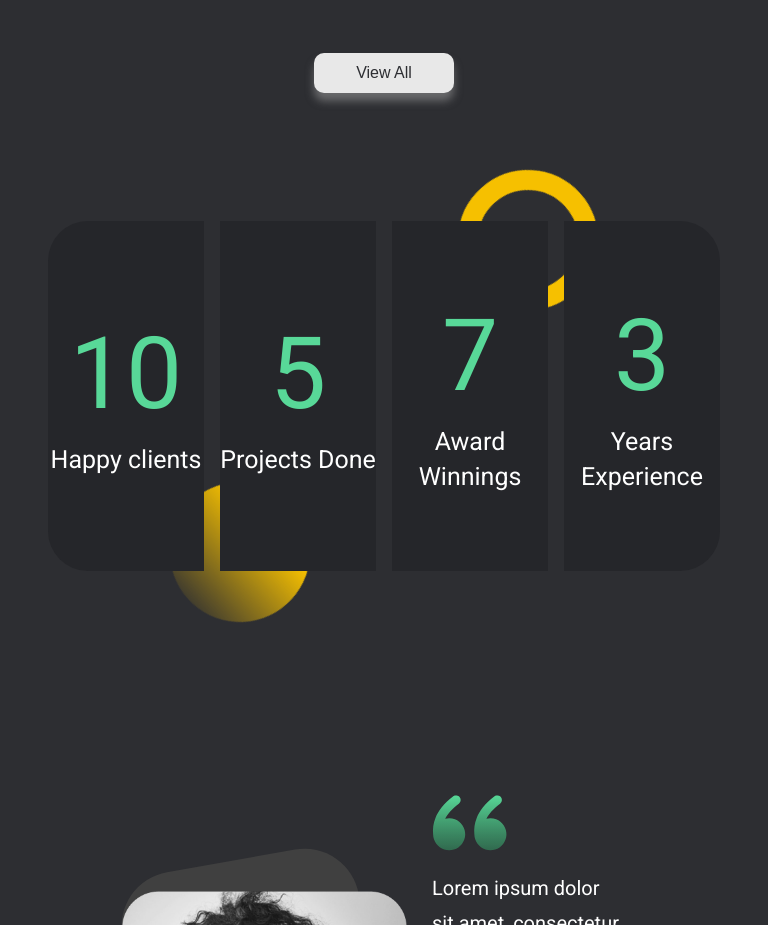
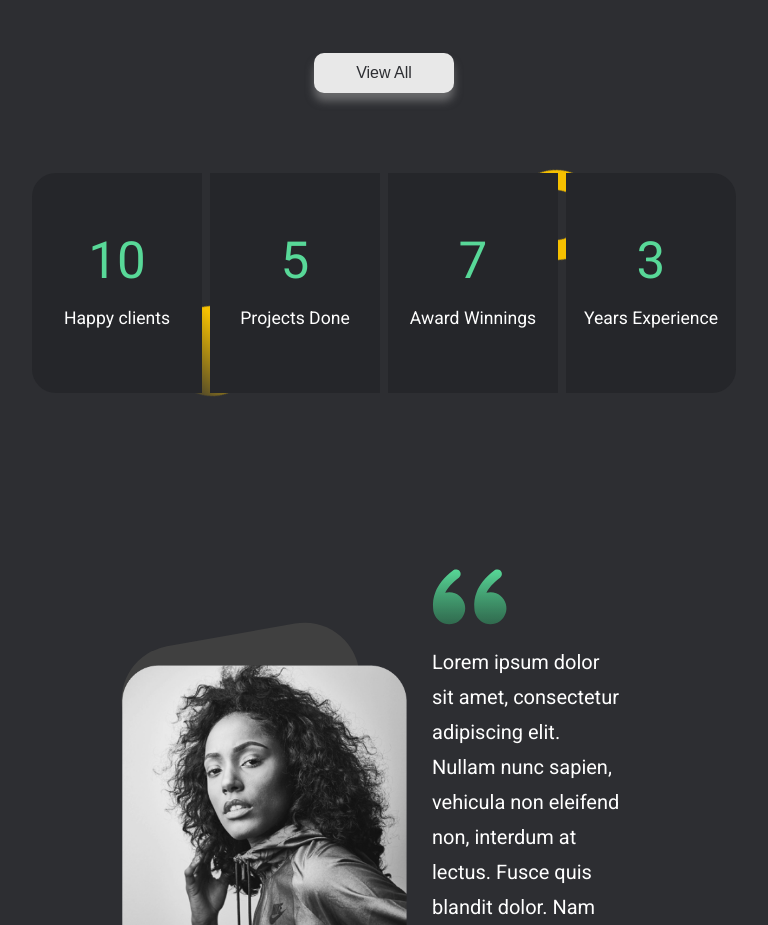
Before and after one commit to tersoo-ahire/Portfolio, a React (Vite) app in the folder project/: page / in a window 768 px wide. Shown: the part 3160-4085 px from the top of the page. Built offline with nearby package versions, Linux system fonts and the light colour scheme.

Commit message:
made section three responsive for large tablets

```diff
--- a/project/src/styles_tablet_large/App.css
+++ b/project/src/styles_tablet_large/App.css
@@ -298,4 +298,59 @@
         padding: 0.625em;
         border-radius: 10px;
     }
+
+    .viewall > a {
+        font-size: 1rem;
+    }
+
+    .section-three {
+        padding: 3em 2em;
+        gap: 0.5em;
+    }
+
+    .section-three-left, .section-three-right {
+        gap: 0.5em;
+    }
+
+    .card1 {
+        height: 220px;
+        border-radius: 24px 0px 0px 24px;
+        padding: 0em 0.5em;
+    }
+
+    .card2, .card3 {
+        height: 220px;
+        border-radius: 0px;
+        padding: 0em 0.5em;
+    }
+
+    .card4 {
+        height: 220px;
+        border-radius: 0px 24px 24px 0px;
+        padding: 0em 0.5em;
+    }
+
+    .card-p1 {
+        font-size: 3.2rem;
+    }
+
+    .card-p2 {
+        font-size: 1.1rem;
+    }
+
+    .card-circle1 {
+        width: 50px;
+        height: 50px;
+        left: 15px;
+        bottom: 5px;
+    }
+
+    .card-circle2 {
+        width: 50px;
+        height: 50px;
+        right: 15px;
+        top: 5px;
+    }
+
+
 }
--- a/project/src/styles_tablet_small/App.css
+++ b/project/src/styles_tablet_small/App.css
@@ -321,11 +321,11 @@
     }
 
     .card-p1 {
-        font-size: 2.8rem;
+        font-size: 3rem;
     }
 
     .card-p2 {
-        font-size: 0.9rem;
+        font-size: 1rem;
     }
 
     .card-circle1 {
```
